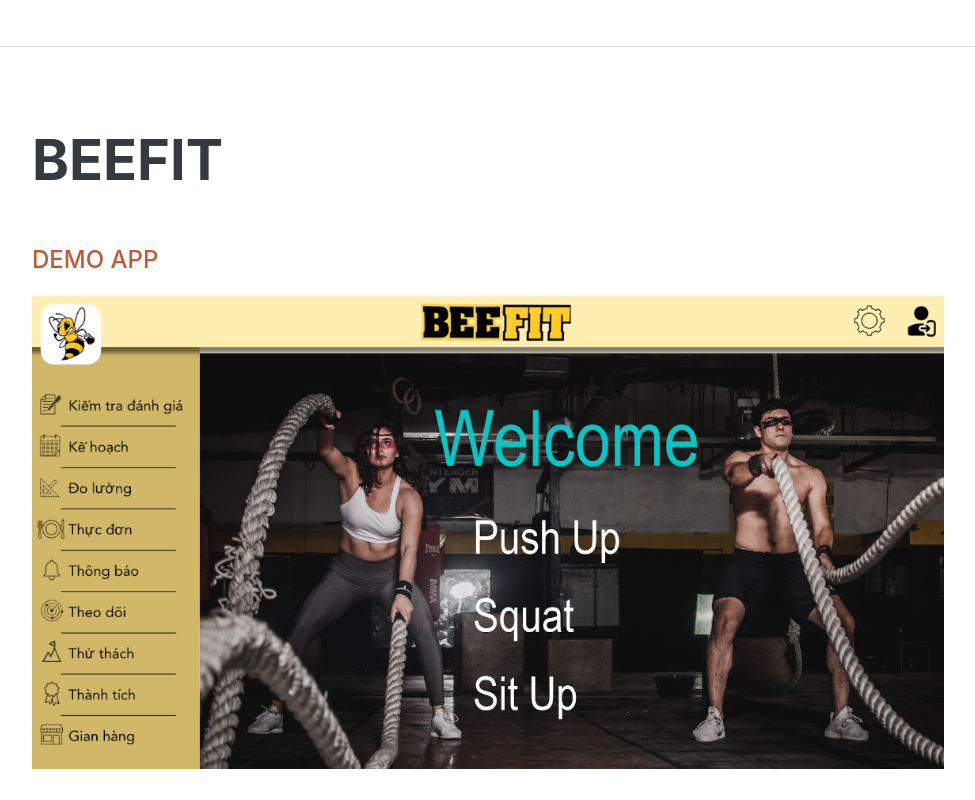
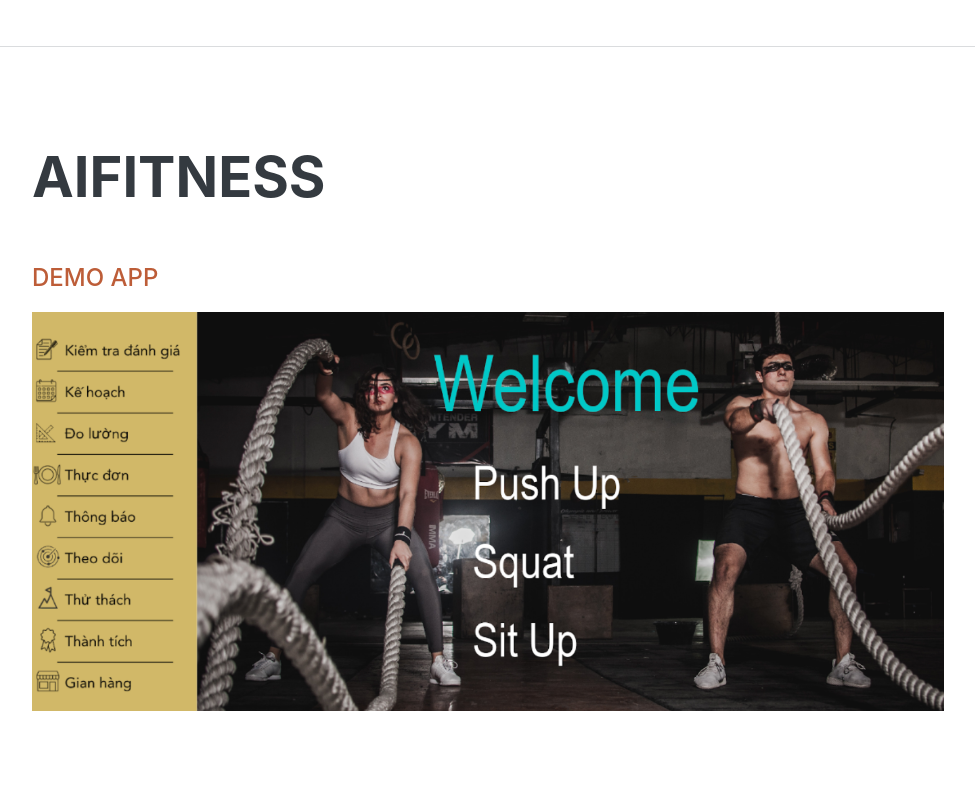
Before and after one commit to luanmirofpt/beefit-assistant-web, a plain HTML site: page index.html in a window 1280 px wide. Shown: the part 1360-2160 px from the top of the page, without its empty margins (288-1263 px from the left). Drawn offline with nearby package versions, Linux system fonts and the light colour scheme; a web font is replaced by a local one.

Commit message:
index.html

```diff
--- a/index.html
+++ b/index.html
@@ -131,12 +131,12 @@
             </section>
             <hr class="m-0" />
             <!-- Experience-->
-            <section class="resume-section" id="beefit">
+            <section class="resume-section" id="AIFitness">
                 <div class="resume-section-content">
-                    <h2 class="mb-5">BeeFit</h2>
+                    <h2 class="mb-5">AIFitness</h2>
                     <a class="navbar-brand js-scroll-trigger ">
                         <div class="subheading mb-3">Demo app</div>
-                        <span class="d-none d-lg-block"><img class="img-fluid img-profile mx-auto mb-2" src="assets/img/background.png" alt="..." /></span>
+                        <span class="d-none d-lg-block"><img class="img-fluid img-profile mx-auto mb-2" src="assets/img/background1.png" alt="..." /></span>
 
                     </a>
                 </div>
```
